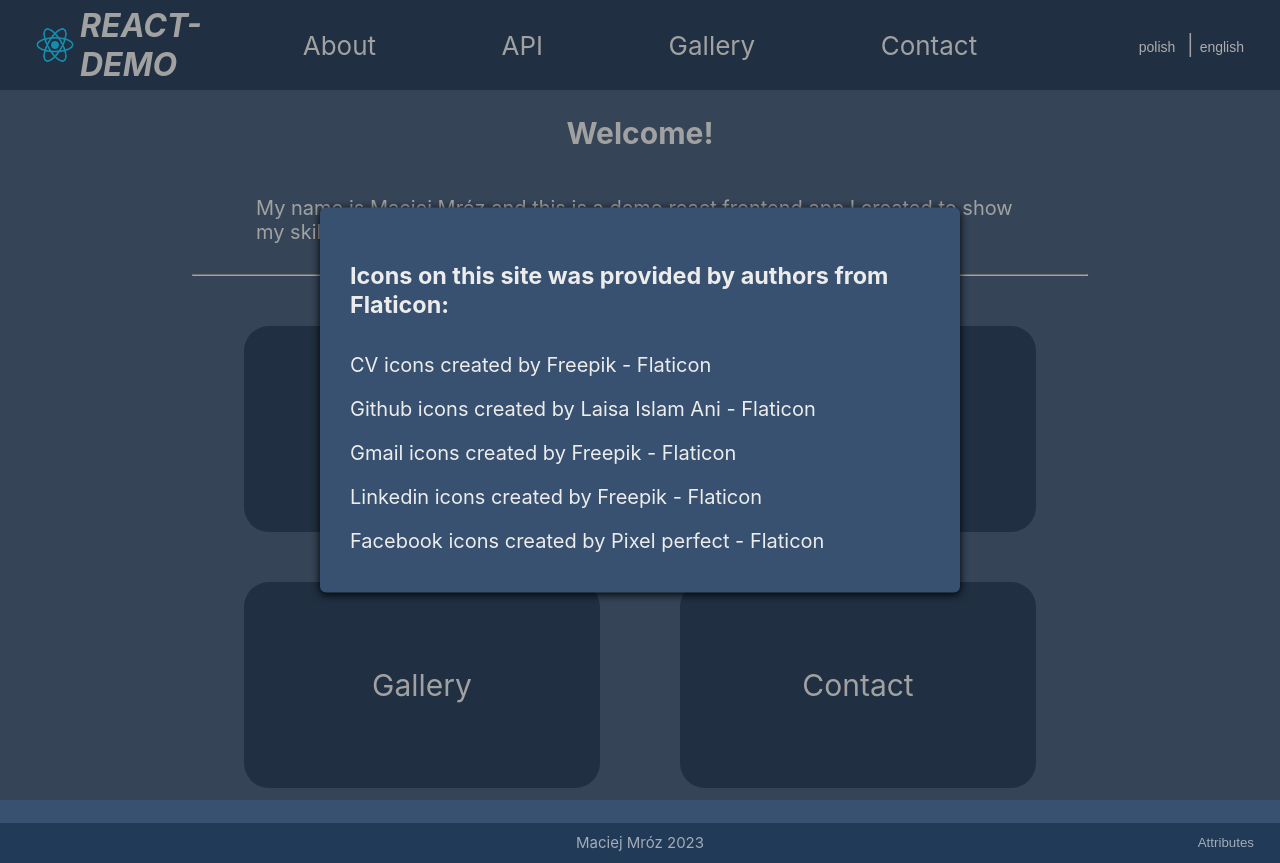
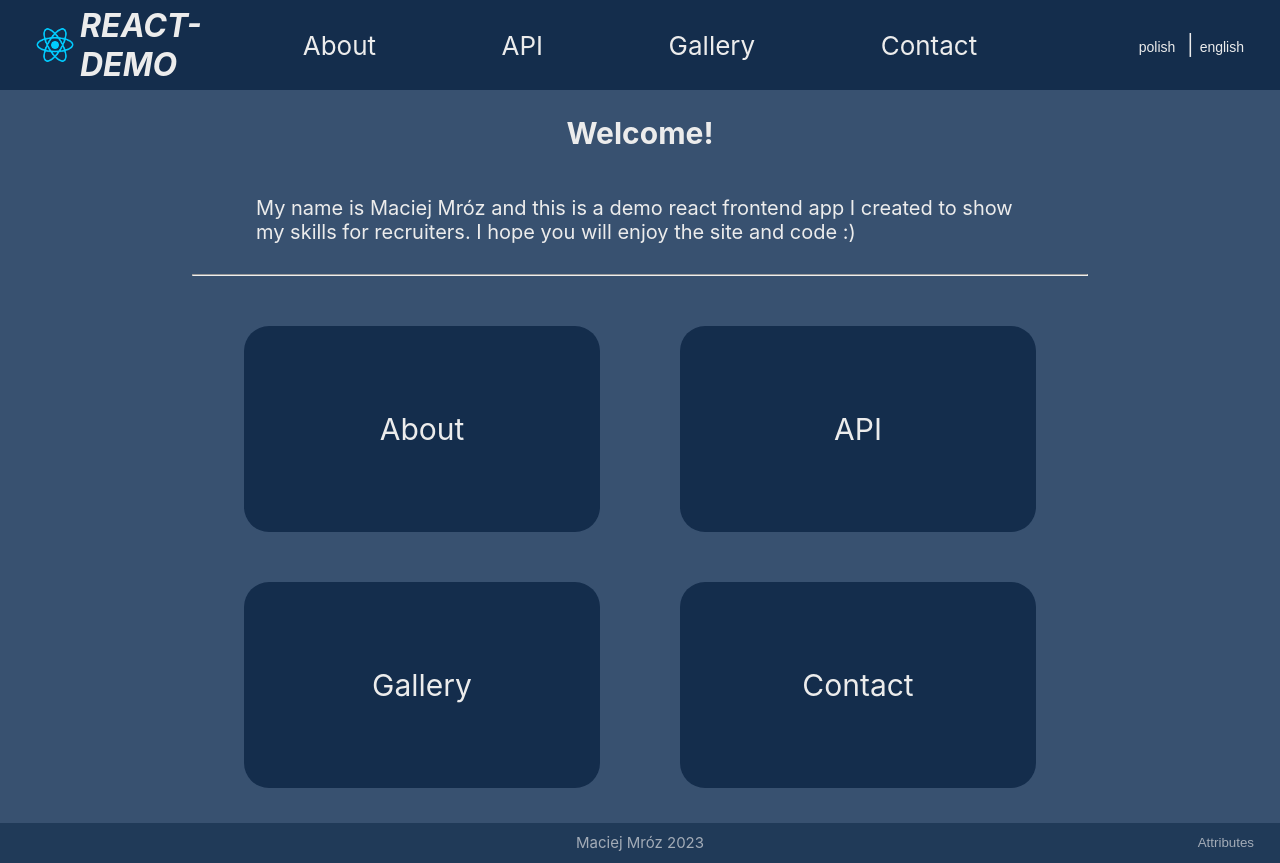
Before and after one commit to Mroozman/react_demo, a React (Create React App) app in the folder react-demo/: page / in a window 1280 px wide. Built offline with nearby package versions, Linux system fonts and the light colour scheme.

Commit message:
Fix styles in Languages and set attribute modal to not showing

```diff
--- a/react-demo/src/App.tsx
+++ b/react-demo/src/App.tsx
@@ -7,7 +7,7 @@
 import { useState } from 'react';
 function App() {
   const { t } = useTranslation();
-  const [attributesVisible, setAttributesVisible] = useState(true);
+  const [attributesVisible, setAttributesVisible] = useState(false);
 
   const toggleAttributesModal = (): void => {
     setAttributesVisible((prevState) => !prevState);
--- a/react-demo/src/components/Languages.module.css
+++ b/react-demo/src/components/Languages.module.css
@@ -1,7 +1,7 @@
 .langButton {
   background-color: transparent;
   border: none;
-  color: white;
+  color: #ececec;
   font-size: 14px;
   cursor: pointer;
 }
```
